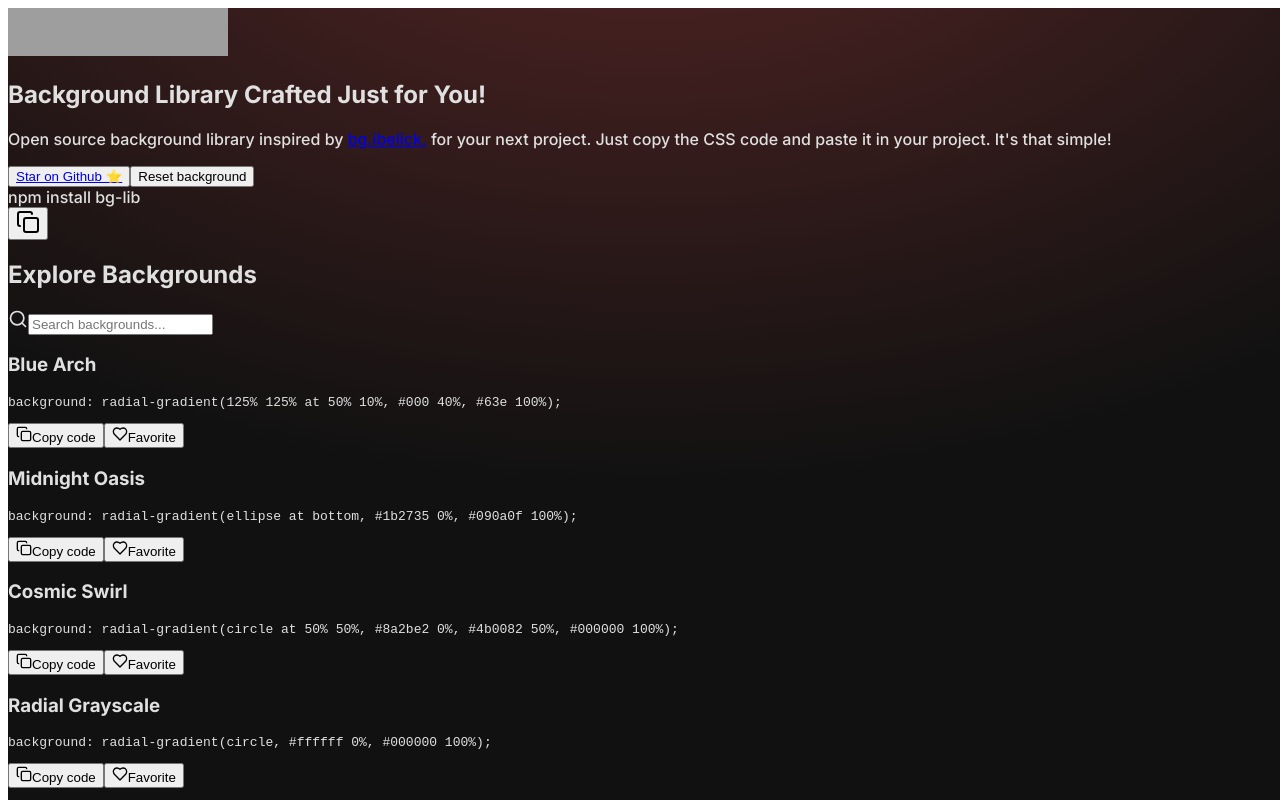
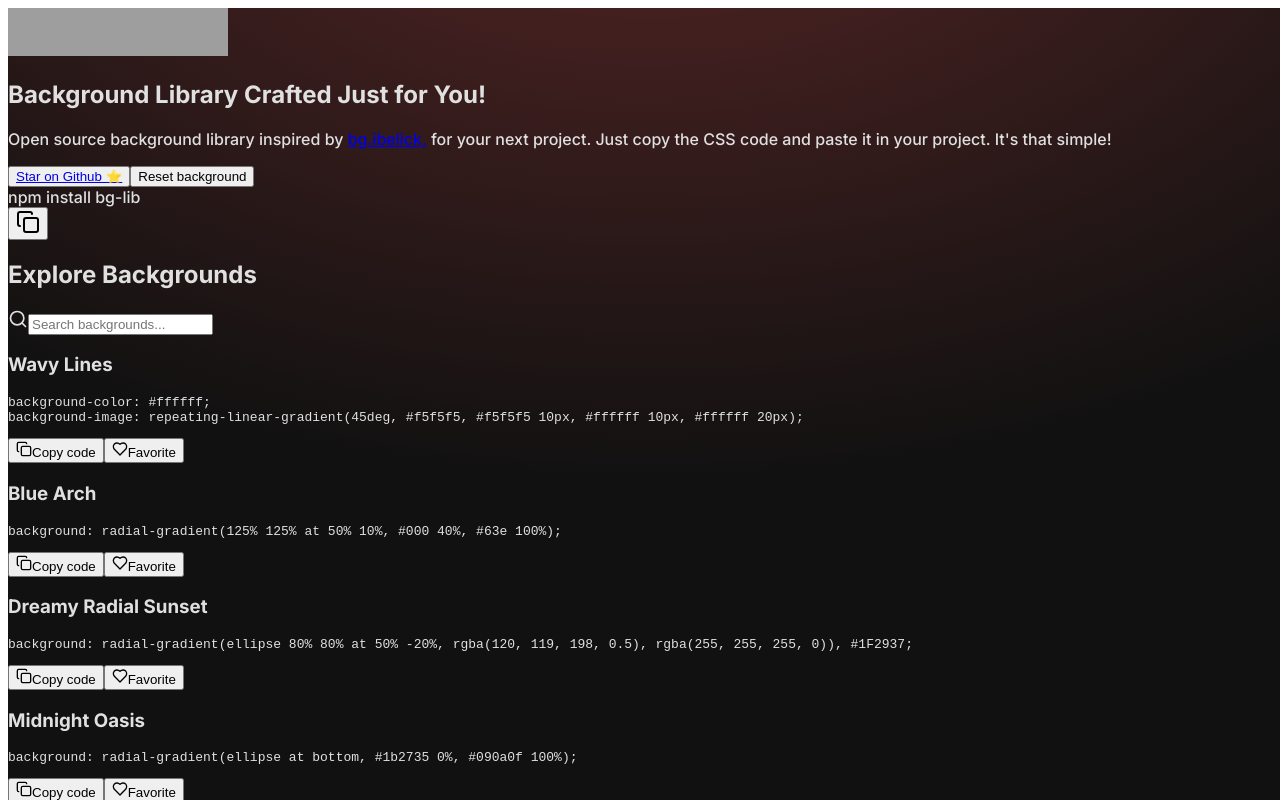
Before and after one commit to zaid-commits/BgLib, a Next.js app: page /BackgroundLibrary in a window 1280 px wide. Built offline with nearby package versions, Linux system fonts and the light colour scheme; grey boxes are pictures that could not be loaded.

Commit message:
repositioned and removed unusable gradients

```diff
--- a/src/data/gradients.ts
+++ b/src/data/gradients.ts
@@ -1,8 +1,22 @@
 const gradients = [
+  {
+    title: "Wavy Lines",
+    code: `background-color: #ffffff;
+background-image: repeating-linear-gradient(45deg, #f5f5f5, #f5f5f5 10px, #ffffff 10px, #ffffff 20px);`,
+    gradient: `repeating-linear-gradient(45deg,  #f5f5f5,  #f5f5f5 10px,  #ffffff 10px,  #ffffff 20px)`,
+    isDark: false,
+  },
   {
     title: "Blue Arch",
     code: `background: radial-gradient(125% 125% at 50% 10%, #000 40%, #63e 100%);`,
     gradient: "radial-gradient(125% 125% at 50% 10%, #000 40%, #63e 100%)",
+    isDark: true,
+  },
+  {
+    title: "Dreamy Radial Sunset",
+    code: `background: radial-gradient(ellipse 80% 80% at 50% -20%, rgba(120, 119, 198, 0.5), rgba(255, 255, 255, 0)), #1F2937;`,
+    gradient:
+      "radial-gradient(ellipse 80% 80% at 50% -20%, rgba(120, 119, 198, 0.5), rgba(255, 255, 255, 0)), #1F2937",
     isDark: true,
   },
   {
@@ -12,102 +26,76 @@ const gradients = [
     isDark: true,
   },
   {
-      title: "Cosmic Swirl",
-      code: `background: radial-gradient(circle at 50% 50%, #8a2be2 0%, #4b0082 50%, #000000 100%);`,
-      gradient: "radial-gradient(circle at 50% 50%, #8a2be2 0%, #4b0082 50%, #000000 100%)",
-      isDark: true,
-    },
-    {
-      title: "Radial Grayscale",
-      code: `background: radial-gradient(circle, #ffffff 0%, #000000 100%);`,
-      gradient: "radial-gradient(circle, #ffffff 0%, #000000 100%)",
-      isDark: false,
-    },
-    {
-      title: "Dreamy Radial Sunset",
-      code: `background: radial-gradient(ellipse 80% 80% at 50% -20%, rgba(120, 119, 198, 0.5), rgba(255, 255, 255, 0)), #1F2937;`,
-      gradient: "radial-gradient(ellipse 80% 80% at 50% -20%, rgba(120, 119, 198, 0.5), rgba(255, 255, 255, 0)), #1F2937",
-      isDark: true,
-    },
-    {
-      title: "Wavy Lines",
-      code: `background-color: #ffffff;
-  background-image: repeating-linear-gradient(45deg, #f5f5f5, #f5f5f5 10px, #ffffff 10px, #ffffff 20px);`,
-      gradient: `repeating-linear-gradient(45deg,  #f5f5f5,  #f5f5f5 10px,  #ffffff 10px,  #ffffff 20px)`,
-      isDark: false,
-    },
-    {
-      title: "Monochrome Fade",
-      code: `background: linear-gradient(to bottom, #ffffff 0%, #000000 100%);`,
-      gradient: "linear-gradient(to bottom, #ffffff 0%, #000000 100%)",
-      isDark: false,
-    },
-    {
-      title: "Cool Blue Glow",
-      code: `background: radial-gradient(ellipse 80% 80% at 50% -10%, rgba(85, 135, 185, 0.5), rgba(0, 0, 0, 0)), #101010;`,
-      gradient: "radial-gradient(ellipse 80% 80% at 50% -10%, rgba(85, 135, 185, 0.5), rgba(0, 0, 0, 0)), #101010",
-      isDark: true,
-    },
-    {
     title: "Sunset Glow",
     code: `background: radial-gradient(ellipse 90% 90% at 50% -30%, rgba(255, 168, 76, 0.3), rgba(0, 0, 0, 0)), #111;`,
-      gradient: "radial-gradient(ellipse 90% 90% at 50% -30%, rgba(255, 168, 76, 0.3), rgba(0, 0, 0, 0)), #111",
+    gradient:
+      "radial-gradient(ellipse 90% 90% at 50% -30%, rgba(255, 168, 76, 0.3), rgba(0, 0, 0, 0)), #111",
     isDark: true,
   },
   {
     title: "Soft Pink & Violet",
     code: `background: radial-gradient(ellipse 85% 85% at 50% -15%, rgba(198, 120, 185, 0.2), rgba(0, 0, 0, 0)), #0f0f0f;`,
-      gradient: "radial-gradient(ellipse 85% 85% at 50% -15%, rgba(198, 120, 185, 0.2), rgba(0, 0, 0, 0)), #0f0f0f",
+    gradient:
+      "radial-gradient(ellipse 85% 85% at 50% -15%, rgba(198, 120, 185, 0.2), rgba(0, 0, 0, 0)), #0f0f0f",
     isDark: true,
   },
   {
     title: "Black & Gold Shimmer",
     code: `background: radial-gradient(ellipse 70% 70% at 50% 0%, rgba(245, 203, 92, 0.25), rgba(0, 0, 0, 0)), #000;`,
-      gradient: "radial-gradient(ellipse 70% 70% at 50% 0%, rgba(245, 203, 92, 0.25), rgba(0, 0, 0, 0)), #000",
+    gradient:
+      "radial-gradient(ellipse 70% 70% at 50% 0%, rgba(245, 203, 92, 0.25), rgba(0, 0, 0, 0)), #000",
     isDark: true,
   },
+
   {
-      title: "Deep Ocean Teal",
-      code: `background: radial-gradient(circle at 50% 50%, #007f7f 0%, #003f3f 100%);`,
-      gradient: "radial-gradient(circle at 50% 50%, #007f7f 0%, #003f3f 100%)",
+    title: "Cool Blue Glow",
+    code: `background: radial-gradient(ellipse 80% 80% at 50% -10%, rgba(85, 135, 185, 0.5), rgba(0, 0, 0, 0)), #101010;`,
+    gradient:
+      "radial-gradient(ellipse 80% 80% at 50% -10%, rgba(85, 135, 185, 0.5), rgba(0, 0, 0, 0)), #101010",
     isDark: true,
   },
   {
     title: "Aqua Mist",
     code: `background: radial-gradient(ellipse 80% 80% at 50% -25%, rgba(76, 201, 255, 0.3), rgba(0, 0, 0, 0)), #0b0d11;`,
-      gradient: "radial-gradient(ellipse 80% 80% at 50% -25%, rgba(76, 201, 255, 0.3), rgba(0, 0, 0, 0)), #0b0d11",
+    gradient:
+      "radial-gradient(ellipse 80% 80% at 50% -25%, rgba(76, 201, 255, 0.3), rgba(0, 0, 0, 0)), #0b0d11",
     isDark: true,
   },
   {
     title: "Amber Glow",
     code: `background: radial-gradient(ellipse 85% 85% at 50% -20%, rgba(255, 153, 51, 0.25), rgba(0, 0, 0, 0)), #1a1a1d;`,
-      gradient: "radial-gradient(ellipse 85% 85% at 50% -20%, rgba(255, 153, 51, 0.25), rgba(0, 0, 0, 0)), #1a1a1d",
+    gradient:
+      "radial-gradient(ellipse 85% 85% at 50% -20%, rgba(255, 153, 51, 0.25), rgba(0, 0, 0, 0)), #1a1a1d",
     isDark: true,
   },
   {
     title: "Emerald Dawn",
     code: `background: radial-gradient(ellipse 90% 90% at 50% -35%, rgba(0, 255, 136, 0.2), rgba(0, 0, 0, 0)), #141414;`,
-      gradient: "radial-gradient(ellipse 90% 90% at 50% -35%, rgba(0, 255, 136, 0.2), rgba(0, 0, 0, 0)), #141414",
+    gradient:
+      "radial-gradient(ellipse 90% 90% at 50% -35%, rgba(0, 255, 136, 0.2), rgba(0, 0, 0, 0)), #141414",
     isDark: true,
   },
   {
     title: "Lavender Twilight",
     code: `background: radial-gradient(ellipse 80% 80% at 50% -15%, rgba(175, 134, 222, 0.2), rgba(0, 0, 0, 0)), #121212;`,
-      gradient: "radial-gradient(ellipse 80% 80% at 50% -15%, rgba(175, 134, 222, 0.2), rgba(0, 0, 0, 0)), #121212",
+    gradient:
+      "radial-gradient(ellipse 80% 80% at 50% -15%, rgba(175, 134, 222, 0.2), rgba(0, 0, 0, 0)), #121212",
     isDark: true,
   },
   {
     title: "Mint Glow",
     code: `background: radial-gradient(ellipse 85% 85% at 50% -10%, rgba(0, 255, 191, 0.3), rgba(0, 0, 0, 0)), #0e0e0e;`,
-      gradient: "radial-gradient(ellipse 85% 85% at 50% -10%, rgba(0, 255, 191, 0.3), rgba(0, 0, 0, 0)), #0e0e0e",
+    gradient:
+      "radial-gradient(ellipse 85% 85% at 50% -10%, rgba(0, 255, 191, 0.3), rgba(0, 0, 0, 0)), #0e0e0e",
     isDark: true,
   },
   {
     title: "Crimson Shadow",
     code: `background: radial-gradient(ellipse 85% 85% at 50% -25%, rgba(255, 85, 85, 0.3), rgba(0, 0, 0, 0)), #111;`,
-      gradient: "radial-gradient(ellipse 85% 85% at 50% -25%, rgba(255, 85, 85, 0.3), rgba(0, 0, 0, 0)), #111",
+    gradient:
+      "radial-gradient(ellipse 85% 85% at 50% -25%, rgba(255, 85, 85, 0.3), rgba(0, 0, 0, 0)), #111",
     isDark: true,
   },
 ];
 
-  export default gradients
+export default gradients;
```
Lines whose indentation alone changed are shown as unchanged.
